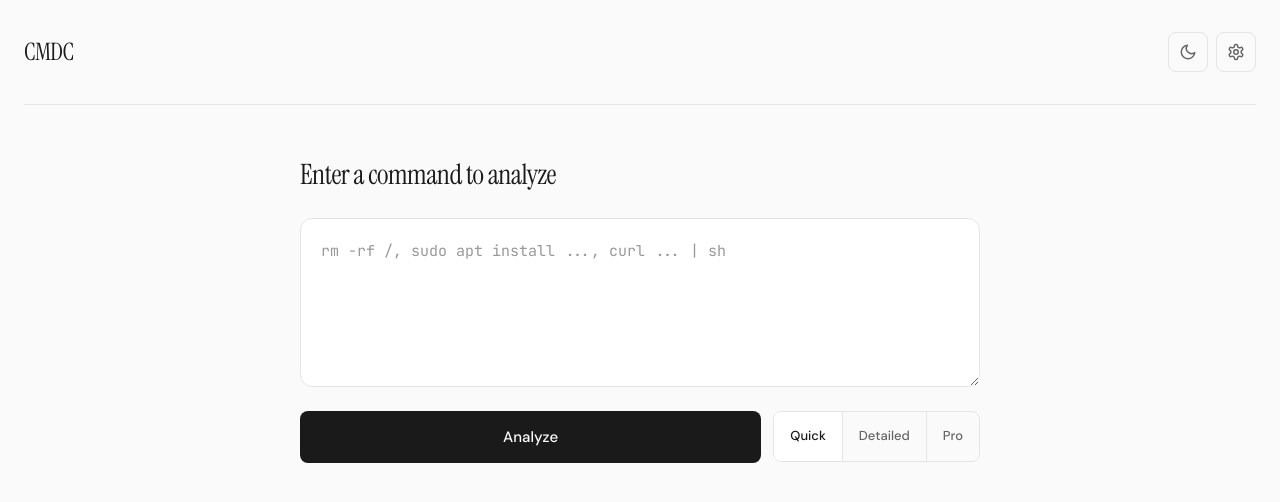
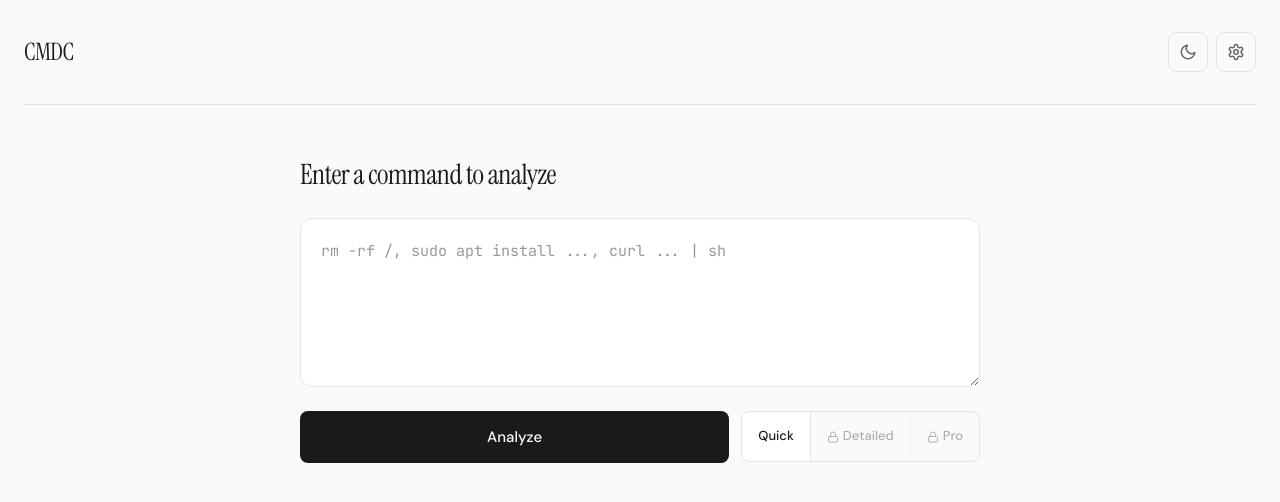
Before and after one commit to thomasboom/CMDC, a React (Vite) app: page / in a window 1280 px wide. Shown: the top 502 px of the page. Built offline with nearby package versions, Linux system fonts and the light colour scheme.

Commit message:
Locked away Detailed and Pro behind BYOK

```diff
--- a/src/App.css
+++ b/src/App.css
@@ -191,6 +191,15 @@
 
 .type-btn:focus-visible {
   outline: 2px solid var(--text) inset;
+}
+
+.type-btn.locked {
+  opacity: 0.5;
+  cursor: not-allowed;
+}
+
+.type-btn.locked svg {
+  margin-right: 4px;
 }
 
 .error-message {
--- a/src/components/CommandChecker.tsx
+++ b/src/components/CommandChecker.tsx
@@ -44,18 +44,37 @@ const ArrowLeftIcon = () => (
   </svg>
 );
 
+const LockIcon = () => (
+  <svg width="12" height="12" viewBox="0 0 24 24" fill="none" stroke="currentColor" strokeWidth="2" strokeLinecap="round" strokeLinejoin="round">
+    <rect x="3" y="11" width="18" height="11" rx="2" ry="2"/>
+    <path d="M7 11V7a5 5 0 0 1 10 0v4"/>
+  </svg>
+);
+
 const CommandChecker: React.FC<CommandCheckerProps> = ({ darkMode = false, customApiKey = null }) => {
   const [command, setCommand] = useState<string>('');
   const [analysis, setAnalysis] = useState<CommandAnalysis | null>(null);
   const [loading, setLoading] = useState<boolean>(false);
   const [error, setError] = useState<string | null>(null);
   const [analysisType, setAnalysisType] = useState<'fast' | 'accurate' | 'pro'>(() => {
-    return (localStorage.getItem('default_analysis_type') as 'fast' | 'accurate' | 'pro') || 'fast';
+    const saved = localStorage.getItem('default_analysis_type') as 'fast' | 'accurate' | 'pro' | null;
+    return saved || 'fast';
   });
+
+  React.useEffect(() => {
+    if (!customApiKey && (analysisType === 'accurate' || analysisType === 'pro')) {
+      setAnalysisType('fast');
+    }
+  }, [customApiKey, analysisType]);
 
   const analyzeCommand = async (selectedModelType: 'fast' | 'accurate' | 'pro') => {
     if (!command.trim()) {
       setError('Please enter a command to analyze');
+      return;
+    }
+
+    if ((selectedModelType === 'accurate' || selectedModelType === 'pro') && !customApiKey) {
+      setError('Detailed and Pro analysis require a custom API key. Add one in settings.');
       return;
     }
 
@@ -268,18 +287,22 @@ const CommandChecker: React.FC<CommandCheckerProps> = ({ darkMode = false, custo
             </button>
             <button
               type="button"
-              className={`type-btn ${analysisType === 'accurate' ? 'active' : ''}`}
-              onClick={() => setAnalysisType('accurate')}
-              disabled={loading}
+              className={`type-btn ${analysisType === 'accurate' ? 'active' : ''} ${!customApiKey ? 'locked' : ''}`}
+              onClick={() => customApiKey && setAnalysisType('accurate')}
+              disabled={loading || !customApiKey}
+              title={!customApiKey ? 'Requires custom API key' : ''}
             >
+              {!customApiKey && <LockIcon />}
               Detailed
             </button>
             <button
               type="button"
-              className={`type-btn ${analysisType === 'pro' ? 'active' : ''}`}
-              onClick={() => setAnalysisType('pro')}
-              disabled={loading}
+              className={`type-btn ${analysisType === 'pro' ? 'active' : ''} ${!customApiKey ? 'locked' : ''}`}
+              onClick={() => customApiKey && setAnalysisType('pro')}
+              disabled={loading || !customApiKey}
+              title={!customApiKey ? 'Requires custom API key' : ''}
             >
+              {!customApiKey && <LockIcon />}
               Pro
             </button>
           </div>
```
